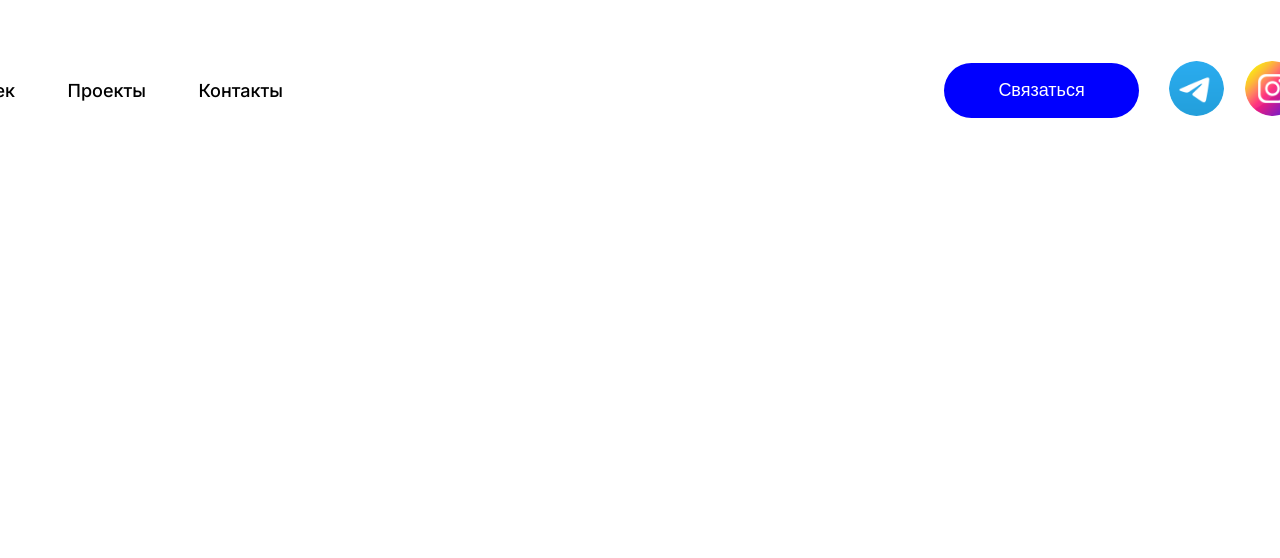
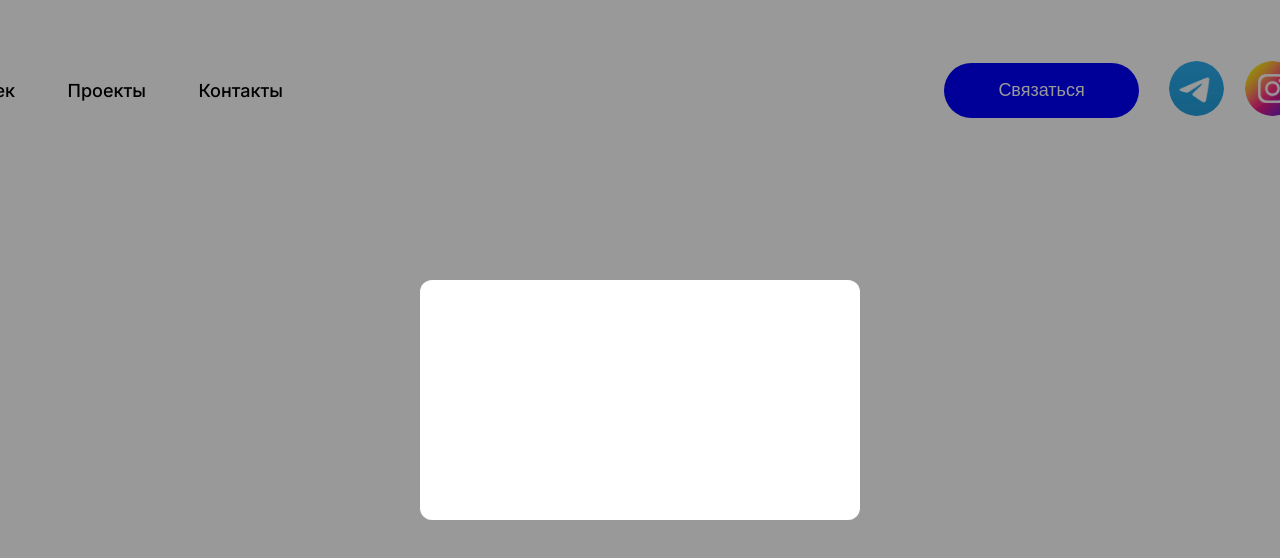
Before and after one commit to kotboris98/React-CV, a React (Vite) app in the folder react-CV/: page / in a window 1280 px wide. Shown: the top 558 px of the page. Built offline with nearby package versions, Linux system fonts and the light colour scheme.

Commit message:
Initial commit

```diff
--- a/react-CV/src/App.jsx
+++ b/react-CV/src/App.jsx
@@ -1,12 +1,14 @@
 import { useState } from 'react'
 import './App.css'
-import '../src/components/Header/ModalWindow.css'
+import './components/Modal/Modal'
+import Modal from './components/Modal/Modal.jsx';
+import './components/Modal/Modal.css';
 
-function App() {
-  const [modal, setModal] = useState(false);
+const App = () => {
+  const [modalActive, setModalActive] = useState(true);
 
   return (
-    <header>
+    <><header>
           <div className="menu">
               <a>Обо мне</a>
               <a>Мой стек</a>
@@ -14,16 +16,7 @@ function App() {
               <a>Контакты</a>
           </div>
 
-    <button onClick={() => setModal(!modal)} className="btn">Связаться</button>
-
-    {!modal ? '' : (
-    <div className='modal'>
-        <div onClick={() => setModal(!modal)} className='close'>
-            <button>Закрыть</button>
-        </div>
-        <div className='content'>My modal</div>
-    </div>
-    )}
+          <button className="btn">Связаться</button>
 
           <div className="icons">
               <a href="https://t.me/kotboris98">
@@ -36,7 +29,7 @@ function App() {
                   <img src='../src/assets/vk.png' className="icon"></img>
               </a>
           </div>
-</header>
+      </header><Modal active={modalActive} setActive={setModalActive} /></>
 )
 }
 
--- a/react-CV/src/components/Header/ModalWindow.css
+++ /dev/null
@@ -1,8 +0,0 @@
-.modal {
-    position: fixed;
-    top: 0;
-    left: 0;
-    width: 100%;
-    height:100%
-
-}
--- /dev/null
+++ b/react-CV/src/components/Modal/Modal.css
@@ -0,0 +1,19 @@
+.modal {
+    height: 100vh;
+    width: 100vw;
+    background-color: rgba(0, 0, 0, 0.4);
+    position: fixed;
+    top: 0;
+    left: 0;
+    display: flex;
+    align-items: center;
+    justify-content: center;
+}
+
+.modal_content {
+    padding: 20px;
+    border-radius: 12px;
+    background-color: white;
+    height: 200px;
+    width: 400px;
+}
--- /dev/null
+++ b/react-CV/src/components/Modal/Modal.jsx
@@ -0,0 +1,11 @@
+import React from "react";
+
+const Modal = ({active, setActive}) => {
+    return (
+        <div className="modal">
+            <div className="modal_content"></div>
+        </div>
+    )
+}
+
+export default Modal;
```
Lines whose indentation alone changed are shown as unchanged.
